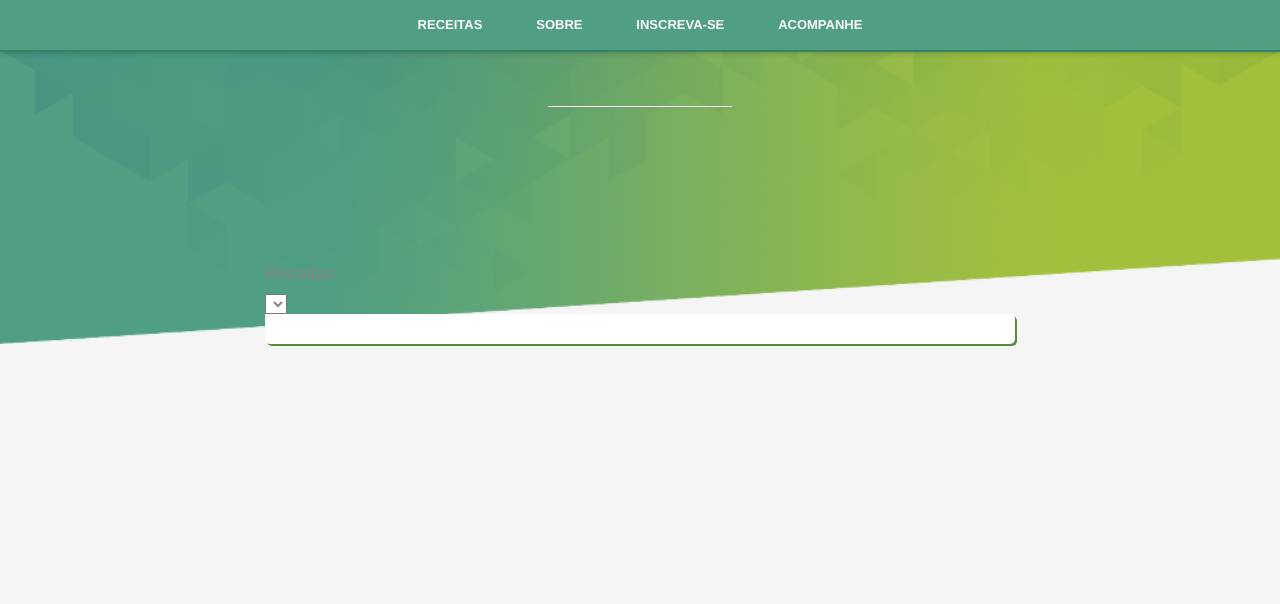
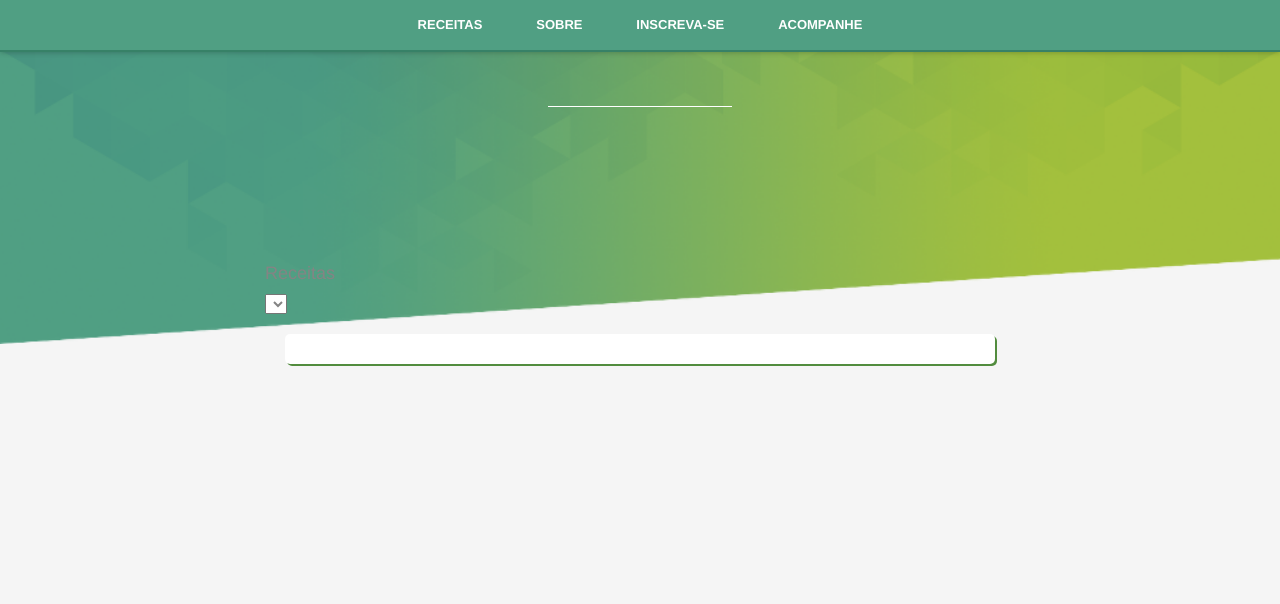
Before and after one commit to okfn-brasil/gastos_abertos_website, a Flask app: template templates/receitas.html in a window 1280 px wide. Shown: the top 604 px of the page. Run offline with Flask 2, Linux system fonts and the light colour scheme; the template is opened without the code that fills it, so the values that code supplies are empty; some libraries are stand-ins or nearby versions.

Commit message:
quick fix

```diff
--- a/templates/receitas.html
+++ b/templates/receitas.html
@@ -12,13 +12,15 @@
 
     #bars-breadcrumbs {
       background-color: #fff;
-    }
-    #bars-breadcrumbs ul {
         color: #9D9D9D;
         padding: 15px;
         text-align: center;
         border-radius: 5px;
         box-shadow: 2px 2px #528c3e;
+        margin: 20px;
+    }
+    #bars-breadcrumbs ul {
+        margin: 0px;
     }
     #bars-breadcrumbs li {
       display: inline;
```
